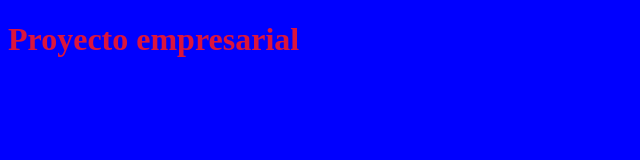
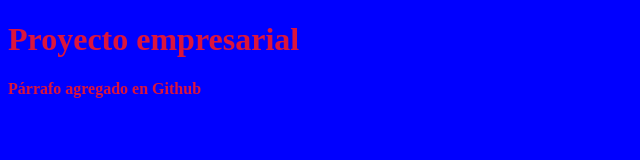
Before and after one commit to Angerine/CursoGit, a plain HTML site: page index.html in a window 1280 px wide. Shown: the whole page, without its empty margins (0-640 px from the left). Drawn offline with Linux system fonts and the light colour scheme.

Commit message:
Update index.html

```diff
--- a/index.html
+++ b/index.html
@@ -8,5 +8,6 @@
     </head>
     <body>
        <h1>Proyecto empresarial</h1>
+        <p>Párrafo agregado en Github</p>
     </body>
 </html>
```
